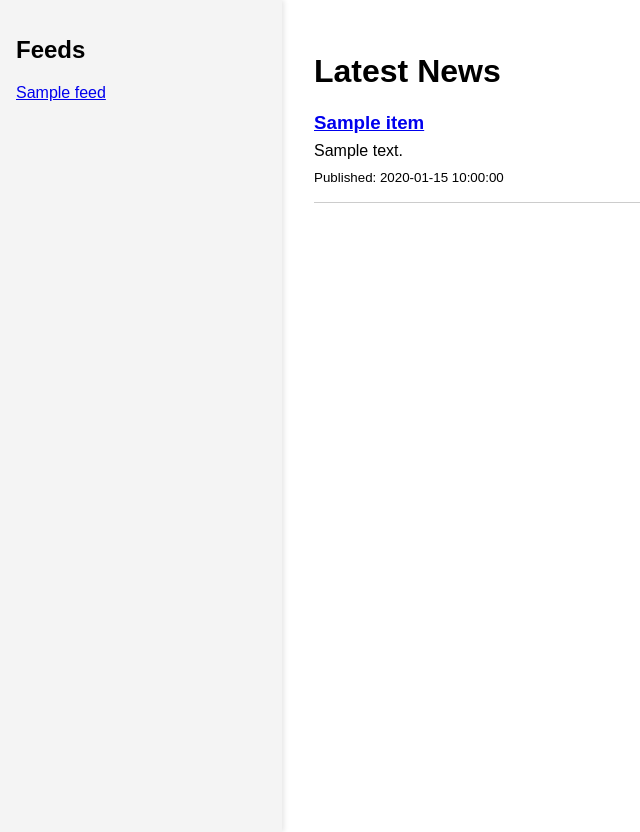
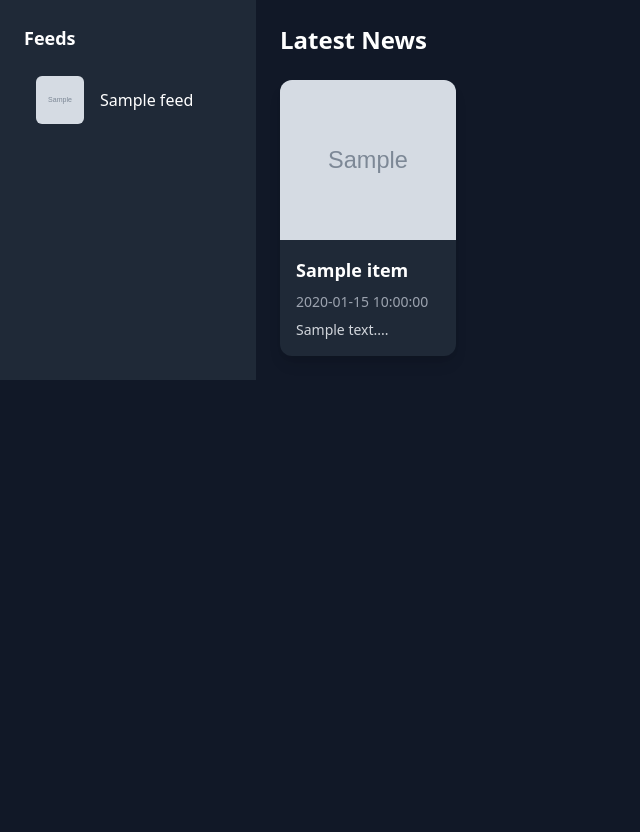
Before and after one commit to mactronmedia/rssfeed, a FastAPI app: template app/templates/index.html in a window 1280 px wide. Shown: the whole page, without its empty margins (0-640 px from the left). After the commit the page ends 380 px from the top, so only its background shows below. Run offline with FastAPI, Linux system fonts and the light colour scheme; the template is opened without the code that fills it: most values are stand-ins (such as "Sample title", 1, 10 or a date in 2020); grey boxes marked "Sample" are stand-in pictures.

Commit message:
Basic temp. finished, add new functions to grab images for media_thumbnail

```diff
--- a/app/schemas/feed_news.py
+++ b/app/schemas/feed_news.py
@@ -14,6 +14,7 @@ class FeedNewsItem(BaseModel):
     link: str
     pubDate: str
     feed_url: str
+    media_thumbnail: Optional[str] = None  # Add this field for the thumbnail URL
     full_content: Optional[str] = None
     is_full_content_fetched: bool = False
 
--- a/app/templates/base.html
+++ b/app/templates/base.html
@@ -1,58 +1,26 @@
 <!DOCTYPE html>
-<html lang="en" class="h-full bg-gray-900">
+<html lang="en">
 <head>
     <meta charset="UTF-8">
     <meta name="viewport" content="width=device-width, initial-scale=1.0">
-    <title>RSS Reader</title>
-    <!-- Tailwind CSS CDN -->
-    <script src="https://cdn.tailwindcss.com"></script>
-    <script>
-        tailwind.config = {
-            darkMode: 'class',
-            theme: {
-                extend: {
-                    colors: {
-                        gray: {
-                            900: '#111827',
-                            800: '#1F2937',
-                            700: '#374151',
-                            600: '#4B5563',
-                            500: '#6B7280',
-                            400: '#9CA3AF',
-                            300: '#D1D5DB',
-                            200: '#E5E7EB',
-                            100: '#F3F4F6',
-                        }
-                    }
-                }
-            }
-        }
-    </script>
-    <!-- HTMX -->
-    <script src="https://unpkg.com/htmx.org@1.9.6"></script>
-    <style>
-        [x-cloak] { display: none !important; }
-        .prose a { color: #3b82f6; }
-        .prose a:hover { text-decoration: underline; }
-    </style>
+    <title>RSS Aggregator</title>
+    <link href="https://cdn.jsdelivr.net/npm/tailwindcss@2.2.19/dist/tailwind.min.css" rel="stylesheet">
 </head>
-<body class="h-full">
-    <div class="min-h-full">
-        <div class="bg-gray-800 pb-32">
-            <header class="py-6">
-                <div class="mx-auto max-w-7xl px-4 sm:px-6 lg:px-8">
-                    <h1 class="text-3xl font-bold tracking-tight text-white">RSS Reader</h1>
-                </div>
-            </header>
+<body class="bg-gray-900 text-white">
+
+    <div class="flex">
+        <!-- Sidebar -->
+        <div class="w-64 bg-gray-800 p-6">
+            {% include 'components/sidebar.html' %}
         </div>
 
-        <main class="-mt-32">
-            <div class="mx-auto max-w-7xl px-4 pb-12 sm:px-6 lg:px-8">
-                <div class="rounded-lg bg-gray-800 px-5 py-6 shadow sm:px-6">
-                    {% block content %}{% endblock %}
-                </div>
-            </div>
-        </main>
+        <!-- Main Content -->
+        <div class="flex-1 p-6">
+            {% block content %}
+            <!-- Content will go here -->
+            {% endblock %}
+        </div>
     </div>
+
 </body>
 </html>
--- /dev/null
+++ b/app/templates/components/news_list.html
@@ -0,0 +1,20 @@
+<div class="grid grid-cols-1 sm:grid-cols-2 lg:grid-cols-5 gap-6">
+    {% for item in news %}
+        <div class="bg-gray-800 rounded-xl shadow-lg overflow-hidden hover:shadow-xl transition">
+            <a href="{{ item.link }}" target="_blank">
+                <img src="{{ item.media_thumbnail or '/static/img/default-thumb.jpg' }}"
+                    alt="Thumbnail"
+                    class="w-full h-40 object-cover">
+                <div class="p-4">
+                    <h2 class="text-lg font-semibold text-white mb-2 hover:underline">
+                        {{ item.title }}
+                    </h2>
+                    <p class="text-sm text-gray-400 mb-2">{{ item.pubDate }}</p>
+                    <p class="text-sm text-gray-300">
+                        {{ item.description[:100] | safe }}...
+                    </p>
+                </div>
+            </a>
+        </div>
+    {% endfor %}
+</div>
--- /dev/null
+++ b/app/templates/components/sidebar.html
@@ -0,0 +1,11 @@
+<h2 class="text-lg font-semibold mb-4">Feeds</h2>
+<nav class="space-y-2">
+    {% for feed in feeds %}
+        <a href="/feed/{{ feed.id }}" class="block px-3 py-2 rounded hover:bg-gray-700 transition flex items-center">
+            {% if feed.image %}
+                <img src="{{ feed.image }}" alt="Feed Image" class="w-12 h-12 mr-4 rounded-md">
+            {% endif %}
+            <span>{{ feed.title }}</span>
+        </a>
+    {% endfor %}
+</nav>
--- a/app/templates/index.html
+++ b/app/templates/index.html
@@ -1,66 +1,12 @@
-<!DOCTYPE html>
-<html lang="en">
-<head>
-    <meta charset="UTF-8">
-    <title>News Dashboard</title>
-    <style>
-        body {
-            display: flex;
-            font-family: Arial, sans-serif;
-            margin: 0;
-            padding: 0;
-        }
+{% extends "base.html" %}
 
-        .sidebar {
-            width: 250px;
-            background-color: #f4f4f4;
-            padding: 1rem;
-            height: 100vh;
-            overflow-y: auto;
-            box-shadow: 2px 0 5px rgba(0,0,0,0.1);
-        }
+{% block title %}Home | RSS Aggregator{% endblock %}
 
-        .content {
-            flex: 1;
-            padding: 2rem;
-        }
+{% block sidebar %}
+    {% include "components/sidebar.html" %}
+{% endblock %}
 
-        .feed-link {
-            display: block;
-            margin: 0.5rem 0;
-        }
-
-        .news-item {
-            margin-bottom: 2rem;
-            border-bottom: 1px solid #ccc;
-            padding-bottom: 1rem;
-        }
-
-        .news-item h3 {
-            margin: 0;
-        }
-
-        .news-item p {
-            margin: 0.5rem 0;
-        }
-    </style>
-</head>
-<body>
-    <div class="sidebar">
-        <h2>Feeds</h2>
-        {% for feed in feeds %}
-            <a href="/feed/{{ feed.id }}" class="feed-link">{{ feed.title }}</a>
-        {% endfor %}
-    </div>
-    <div class="content">
-        <h1>Latest News</h1>
-        {% for item in news %}
-            <div class="news-item">
-                <h3><a href="{{ item.link }}" target="_blank">{{ item.title }}</a></h3>
-                <p>{{ item.description }}</p>
-                <small>Published: {{ item.pubDate }}</small>
-            </div>
-        {% endfor %}
-    </div>
-</body>
-</html>
+{% block content %}
+    <h1 class="text-2xl font-bold mb-6">Latest News</h1>
+    {% include "components/news_list.html" %}
+{% endblock %}
```
Also changed, not shown: app/core/feed_parser.py (+28 -2 lines), app/routers/web.py (+10 -36 lines), app/templates/feed_detail.html (+31 -25 lines), app/static/img/default-thumb.jpg (added), 1 other file.
